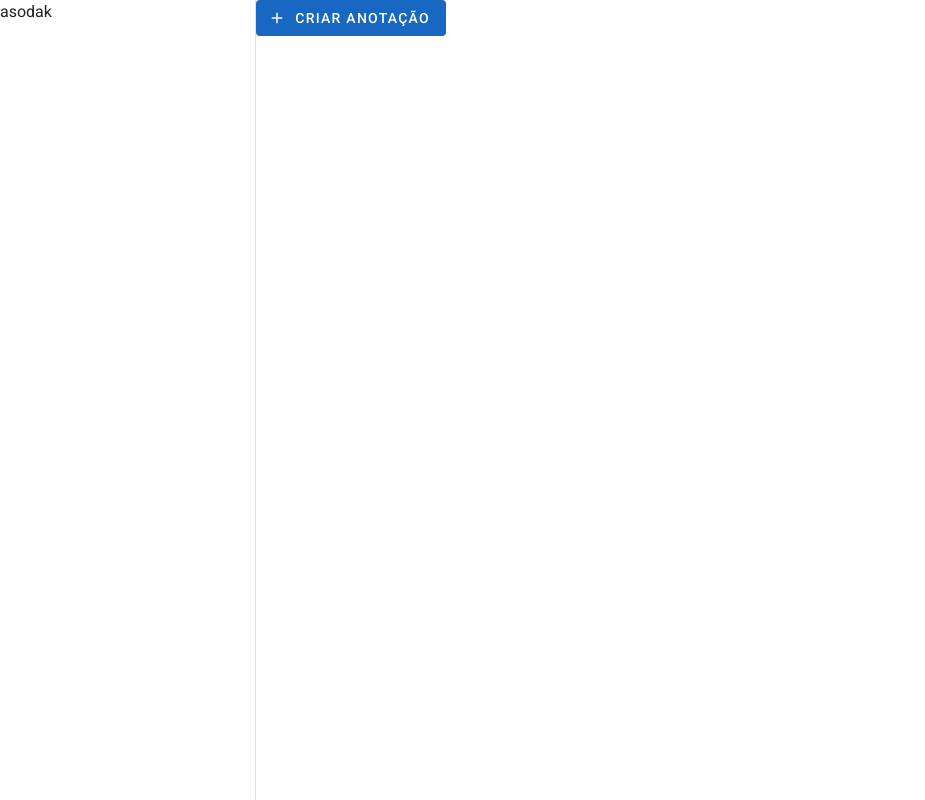
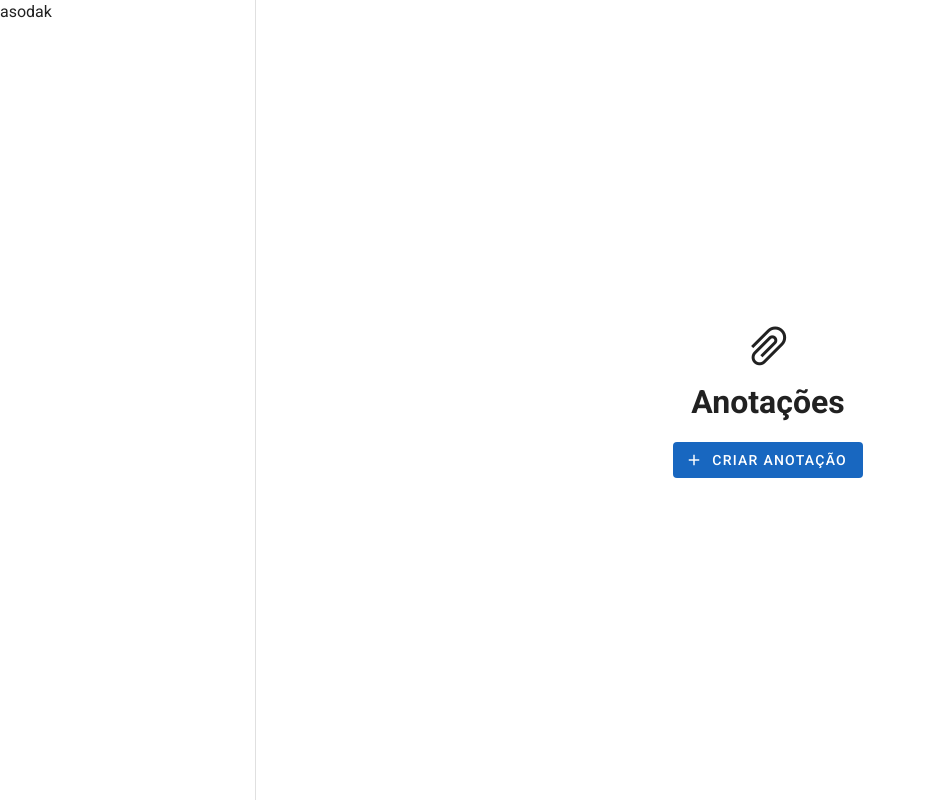
Before and after one commit to 129-ornellas/anotacoes, a Nuxt app in the folder frontend/: page /app in a window 1280 px wide. Shown: the whole page, without its empty margins (0-925 px from the left). Built offline with nearby package versions, Linux system fonts and the light colour scheme.

Commit message:
adiciona home

```diff
--- a/frontend/pages/app/index.vue
+++ b/frontend/pages/app/index.vue
@@ -1,3 +1,21 @@
 <template>
-  <VBtn variant="flat" color="primary" prepend-icon="add"> Criar Anotação</VBtn>
+  <div class="app-page">
+    <VIcon class="ap-icon mb-2" size="48px">attach_file</VIcon>
+    <h1 class="mb-4">Anotações</h1>
+    <VBtn variant="flat" color="primary" prepend-icon="add"> Criar Anotação</VBtn>
+  </div>
 </template>
+
+<style>
+  .app-page {
+    width: 100%;
+    height: 100%;
+    align-items: center;
+    display: flex;
+    justify-content: center;
+    flex-direction: column;
+  }
+  .ap-icon {
+    transform: rotate(225deg);
+  }
+</style>
```
